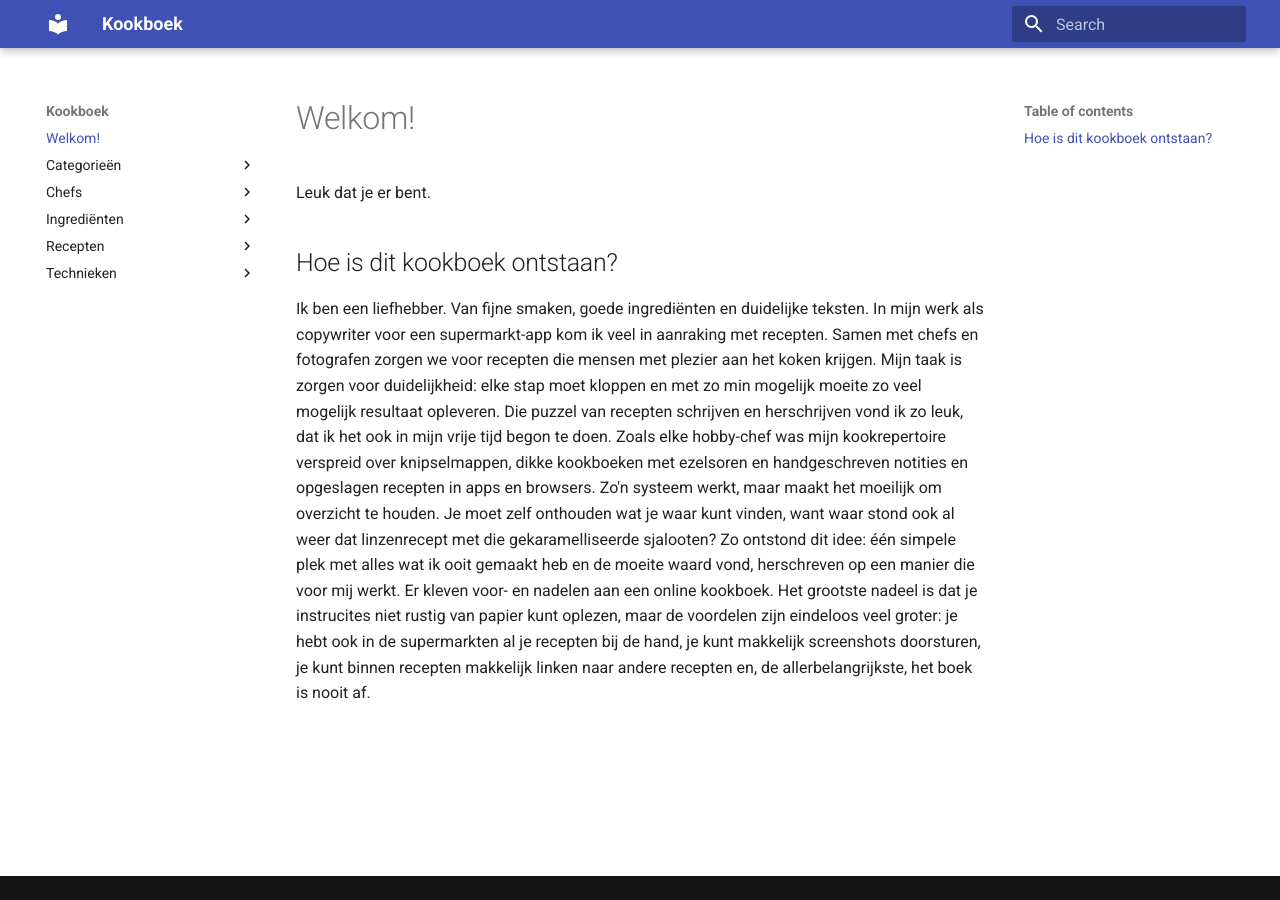
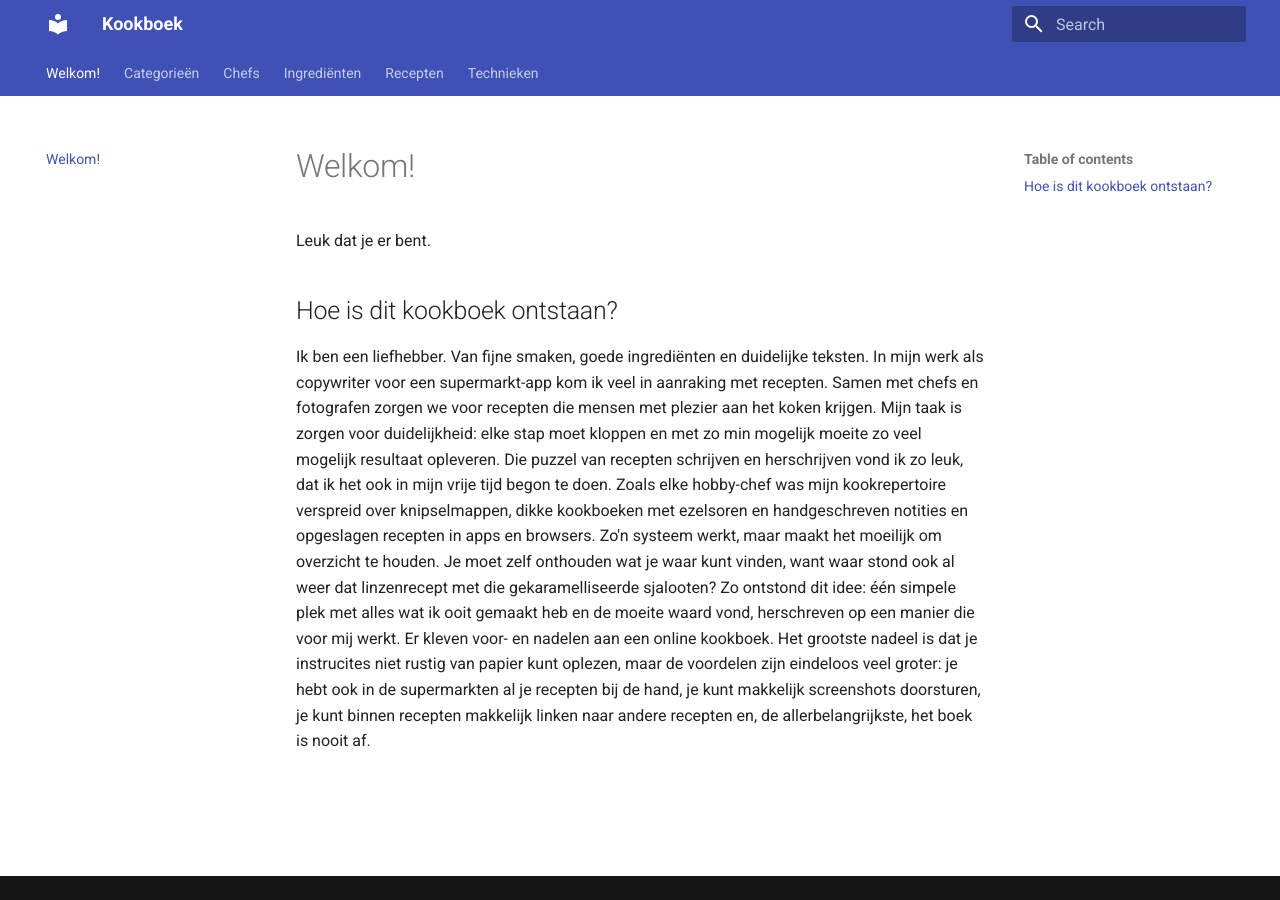
Before and after one commit to stjn/site-cookbook, an MkDocs documentation site: the page built from docs/index.md, in a window 1280 px wide. Built offline with MkDocs 1.6.1 and Material for MkDocs 9.7.7, drawn with Linux system fonts in a browser that asks for light colours.

Commit message:
Add nav tabs

```diff
--- a/mkdocs.yml
+++ b/mkdocs.yml
@@ -16,7 +16,8 @@ theme:
       primary: black
       accent: indgo
 
-
+    features:
+    - navigation.tabs
 
 # Extensions
 markdown_extensions:
@@ -40,6 +41,3 @@ plugins:
 
 extra:
   generator: false
-
-features:
-    - navigation.tabs
```
